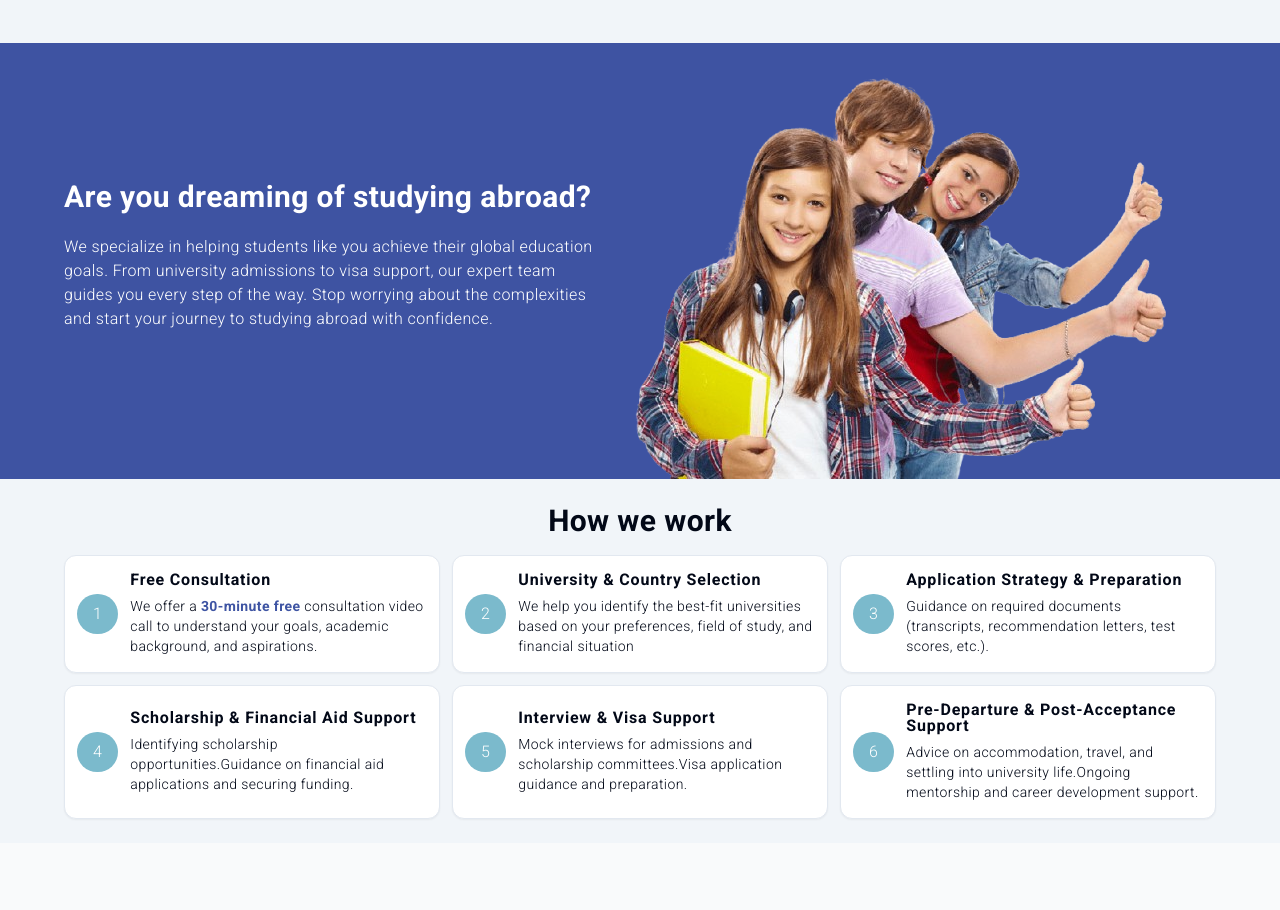
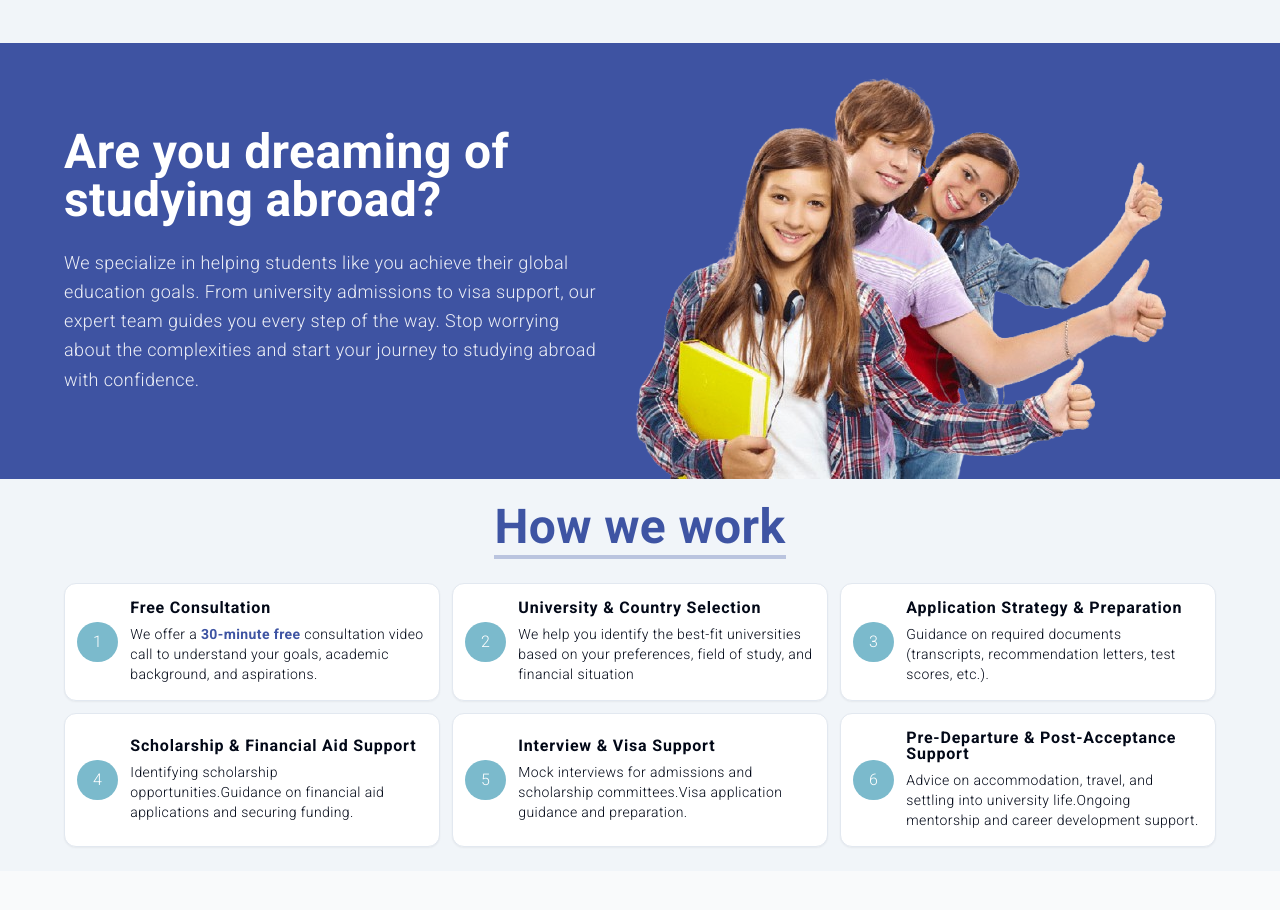
Before and after one commit to kasahun-welela/elabem, a Next.js app: page / in a window 1280 px wide. Shown: the part 1540-2450 px from the top of the page. Built offline with nearby package versions, Linux system fonts and the light colour scheme.

Commit message:
update the style

```diff
--- a/app/page.tsx
+++ b/app/page.tsx
@@ -57,12 +57,12 @@ export default function Home() {
       {/* <Services /> */}
 
       <section className="bg-[#3e53a2] my-6">
-        <div className=" md:flex justify-between items-center w-[90%] mx-auto">
-          <div className="w-[90%] mx-auto md:basis-1/2 py-8 ">
-            <h1 className="text-3xl font-bold mb-2 text-white text-center md:text-start">
+        <div className="md:flex justify-between items-center w-[90%] mx-auto">
+          <div className="w-[90%] mx-auto md:basis-1/2 py-8">
+            <h1 className="text-4xl md:text-5xl font-bold mb-6 text-white text-center md:text-start leading-tight">
               Are you dreaming of studying abroad?
             </h1>
-            <p className="text-white tracking-wide  py-3 ">
+            <p className="text-white/90 text-lg leading-relaxed">
               We specialize in helping students like you achieve their global
               education goals. From university admissions to visa support, our
               expert team guides you every step of the way. Stop worrying about
@@ -75,7 +75,13 @@ export default function Home() {
       </section>
 
       <section className="w-[90%] mx-auto my-6">
-        <h1 className="text-3xl font-bold my-4 text-center">How we work</h1>
+        <div className="text-center mb-2">
+          <h1 className="text-4xl md:text-5xl font-bold mb-6 text-primary relative inline-block text-center">
+            How we work
+            <span className="absolute -bottom-2 left-0 w-full h-1 bg-primary/30"></span>
+          </h1>
+        </div>
+
         <div className="grid grid-cols-1 md:grid-cols-3 gap-2 md:gap-3">
           {workList.map((steps) => (
             <div
```
